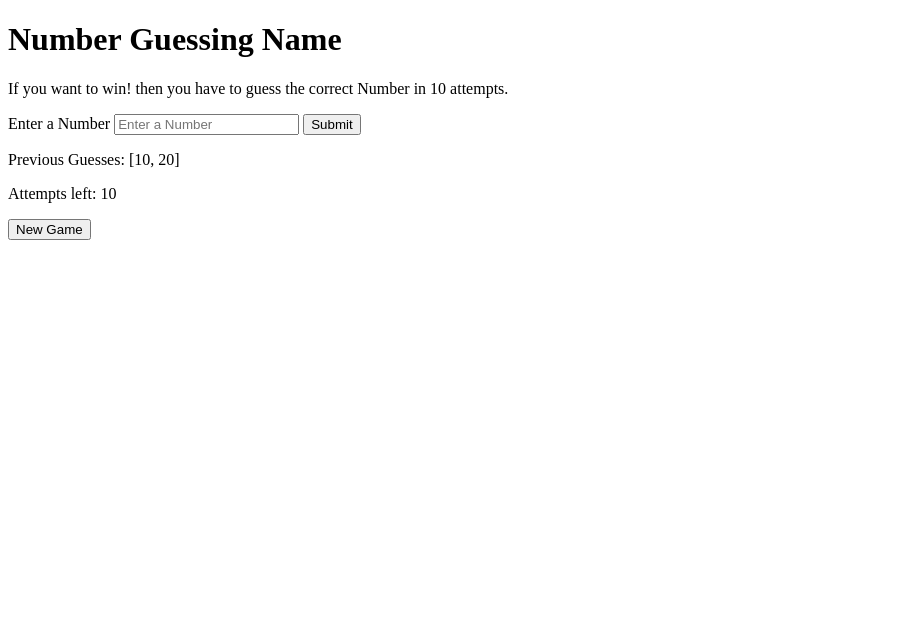
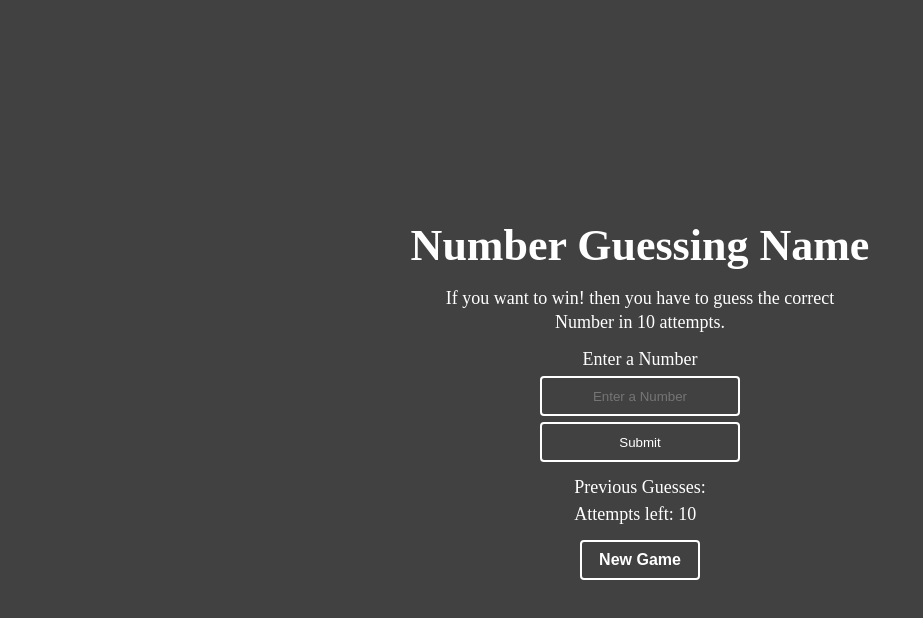
Before and after one commit to Shahlabeeb896261/Learning-JavaScript, a plain HTML site: page 05_basic_projects/Project_4/index.html in a window 1280 px wide. Shown: the whole page, without its empty margins (0-923 px from the left). Drawn offline with Linux system fonts and the light colour scheme.

Commit message:
project start

```diff
--- a/05_basic_projects/Project_4/index.html
+++ b/05_basic_projects/Project_4/index.html
@@ -20,8 +20,9 @@
             <input type="submit" value="Submit" class="submit-btn">
         </div>
         <div class="rules">
+            <div class="valid-num"></div>
             <div class="previous-guesses">
-                <p>Previous Guesses: <span>[10, 20]</span></p>
+                <p>Previous Guesses: <span class="prev-show"></span></p>
             </div>
             <div class="attempts-left">
                 <p>Attempts left: <span>10</span></p>
--- a/05_basic_projects/Project_4/style.css
+++ b/05_basic_projects/Project_4/style.css
@@ -0,0 +1,82 @@
+* {
+    margin: 0;
+    padding: 0;
+    box-sizing: border-box;
+    background-color: #414141;
+    color: #fff;
+}
+
+html,
+body {
+    width: 100%;
+    height: 100%;
+}
+
+.container {
+    max-width: 1250px;
+    margin: 0 auto;
+    display: flex;
+    justify-content: center;
+    align-items: center;
+    flex-direction: column;
+    gap: 15px;
+    height: 100vh;
+}
+
+.heading h1 {
+    font-size: 44px;
+    font-weight: 700;
+}
+
+.about-game p {
+    font-size: 18px;
+    width: 400px;
+    text-align: center;
+    line-height: 24px;
+}
+
+.content {
+    display: flex;
+    flex-direction: column;
+    gap: 6px;
+    width: 400px;
+    justify-content: center;
+    align-items: center;
+}
+
+.content label {
+    font-size: 18px;
+    font-weight: 400;
+}
+
+.content input {
+    width: 200px;
+    height: 40px;
+    text-align: center;
+    border-radius: 4px;
+    border: 2px solid white;
+    outline: none;
+}
+
+.submit-btn {
+    cursor: pointer;
+}
+
+.previous-guesses p {
+    font-size: 18px;
+}
+
+.attempts-left p {
+    font-size: 18px;
+    margin-top: 6px;
+}
+
+.newgame-btn button {
+    width: 120px;
+    height: 40px;
+    border: 2px solid white;
+    border-radius: 4px;
+    cursor: pointer;
+    font-size: 16px;
+    font-weight: 600;
+}
```
